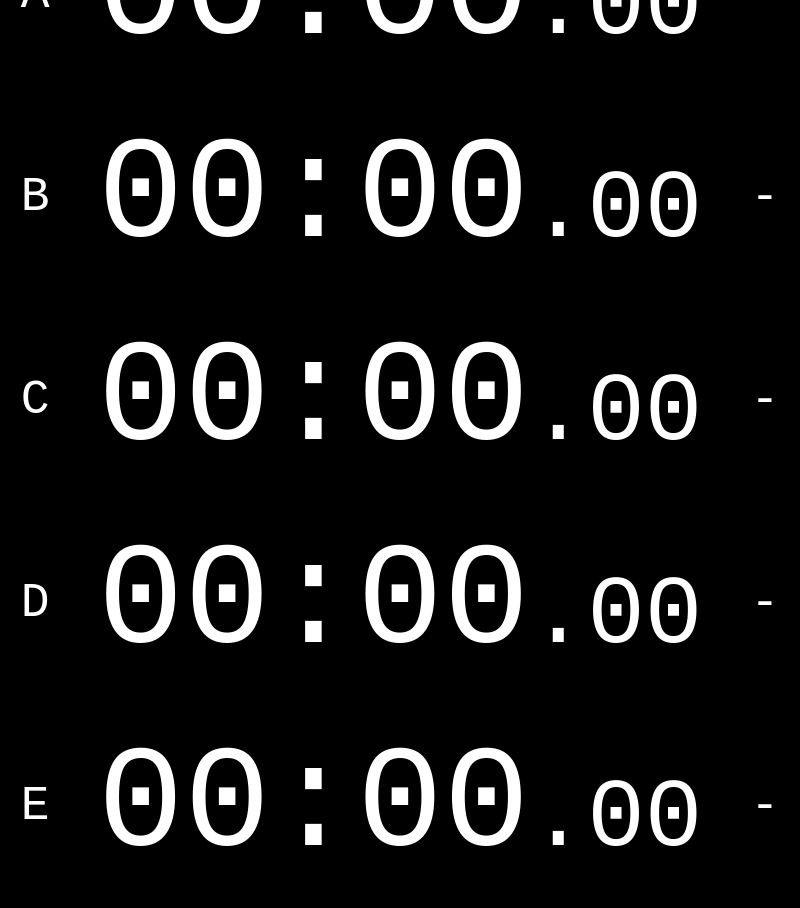
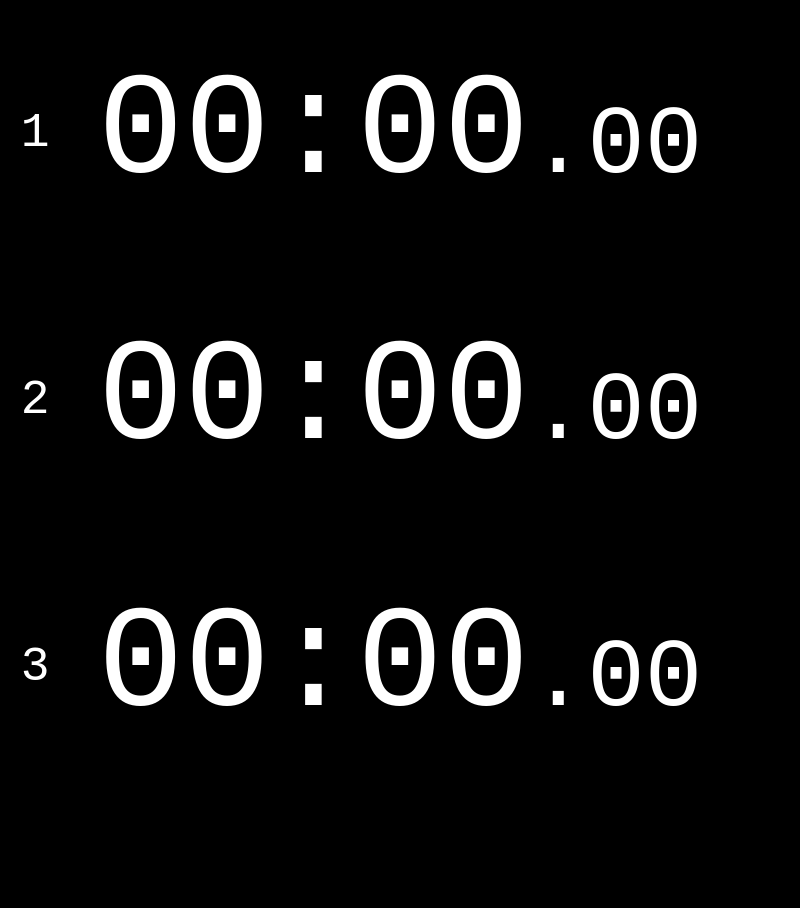
Before and after one commit to dubniczky/Racetimer, an Electron app: page src/index.html in a window 800 px wide. After the commit the page ends 800 px from the top, so only its background shows below. Drawn offline with Linux system fonts and the light colour scheme.

Commit message:
Updgraded UI related to #1

```diff
--- a/src/index.html
+++ b/src/index.html
@@ -44,7 +44,10 @@
         font-size: 3em;
       }
       .winner {
-        color: green;
+        /* color: green; */
+      }
+      .standing {
+        color: black;
       }
     </style>
   </head>
@@ -52,27 +55,27 @@
     <table>
       <tbody>
         <tr>
-          <td>A</td>
+          <td>1</td>
           <td><span class="timer">00:00</span><span class="milliseconds">.00</span></td>
           <td class="standing">-</td>
         </tr>
         <tr>
-          <td>B</td>
+          <td>2</td>
           <td><span class="timer">00:00</span><span class="milliseconds">.00</span></td>
           <td class="standing">-</td>
         </tr>
         <tr>
-          <td>C</td>
+          <td>3</td>
           <td><span class="timer">00:00</span><span class="milliseconds">.00</span></td>
           <td class="standing">-</td>
         </tr>
-        <tr>
-          <td>D</td>
+        <tr style="display: none;">
+          <td>4</td>
           <td><span class="timer">00:00</span><span class="milliseconds">.00</span></td>
           <td class="standing">-</td>
         </tr>
-        <tr>
-          <td>E</td>
+        <tr style="display: none;">
+          <td>5</td>
           <td><span class="timer">00:00</span><span class="milliseconds">.00</span></td>
           <td class="standing">-</td>
         </tr>
```
Also changed, not shown: 1 other file.
